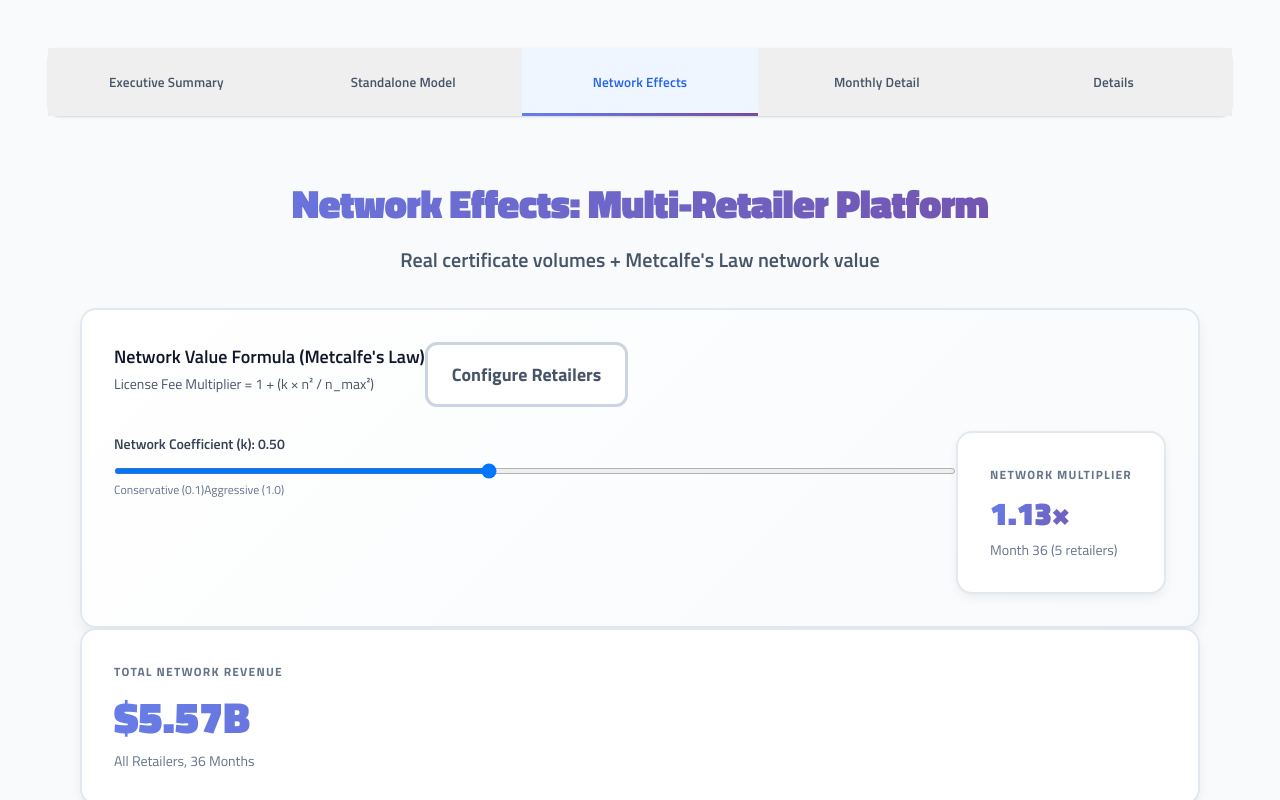
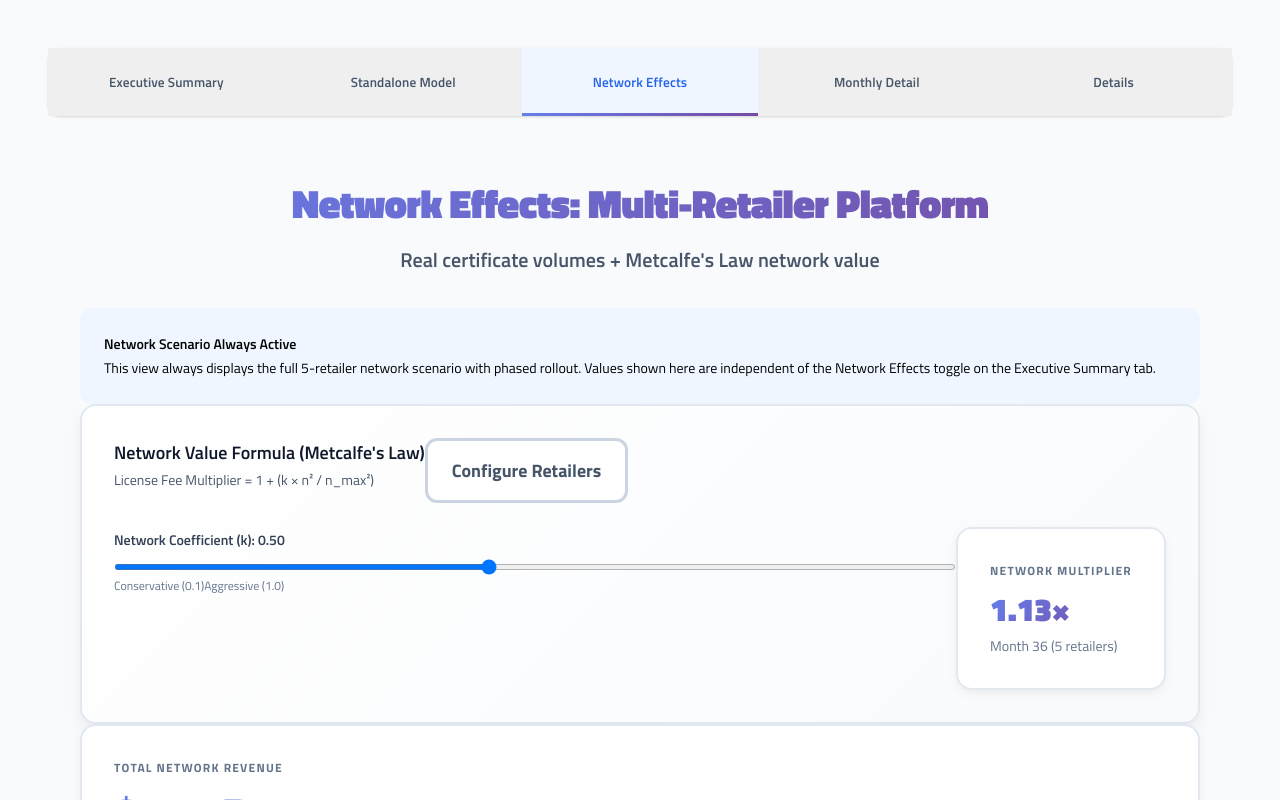
Before and after one commit to twocash/drumwave-calculator, a React (Vite) app: page / in a window 1280 px wide. Both pictures are taken after a click on the button "Network Effects". Shown: the top 800 px of the page. Built offline with nearby package versions, Linux system fonts and the light colour scheme; the HTML template or start-up script is replaced by a standard one.

Commit message:
Update App.jsx

```diff
--- a/src/App.jsx
+++ b/src/App.jsx
@@ -1056,6 +1056,24 @@ export default function DrumWaveWalmartTool() {
           <p className="text-xl text-gray-600">Real certificate volumes + Metcalfe's Law network value</p>
         </div>
 
+        {/* Network Scenario Clarification Banner */}
+        <div className="bg-blue-50 rounded-lg p-4 border-l-4 border-blue-600">
+          <div className="flex items-start">
+            <div className="flex-shrink-0">
+              <svg className="h-5 w-5 text-blue-600" fill="currentColor" viewBox="0 0 20 20">
+                <path fillRule="evenodd" d="M18 10a8 8 0 11-16 0 8 8 0 0116 0zm-7-4a1 1 0 11-2 0 1 1 0 012 0zM9 9a1 1 0 000 2v3a1 1 0 001 1h1a1 1 0 100-2v-3a1 1 0 00-1-1H9z" clipRule="evenodd" />
+              </svg>
+            </div>
+            <div className="ml-3 flex-1">
+              <h3 className="text-sm font-semibold text-blue-900">Network Scenario Always Active</h3>
+              <p className="mt-1 text-sm text-blue-800">
+                This view always displays the full 5-retailer network scenario with phased rollout.
+                Values shown here are independent of the Network Effects toggle on the Executive Summary tab.
+              </p>
+            </div>
+          </div>
+        </div>
+
         {/* Metcalfe Coefficient Control */}
         <div className="control-panel">
           <div className="flex items-center justify-between mb-4">
```
